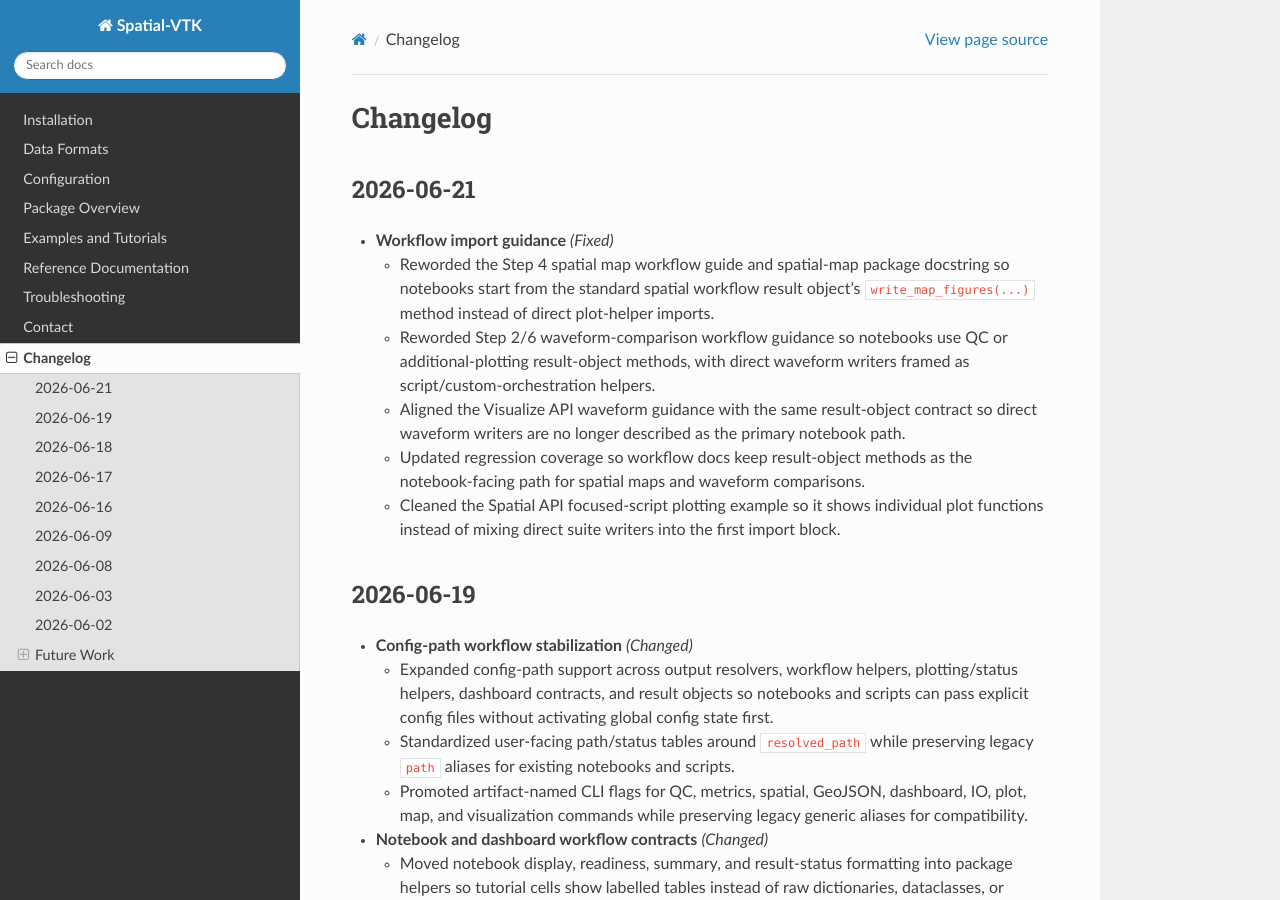
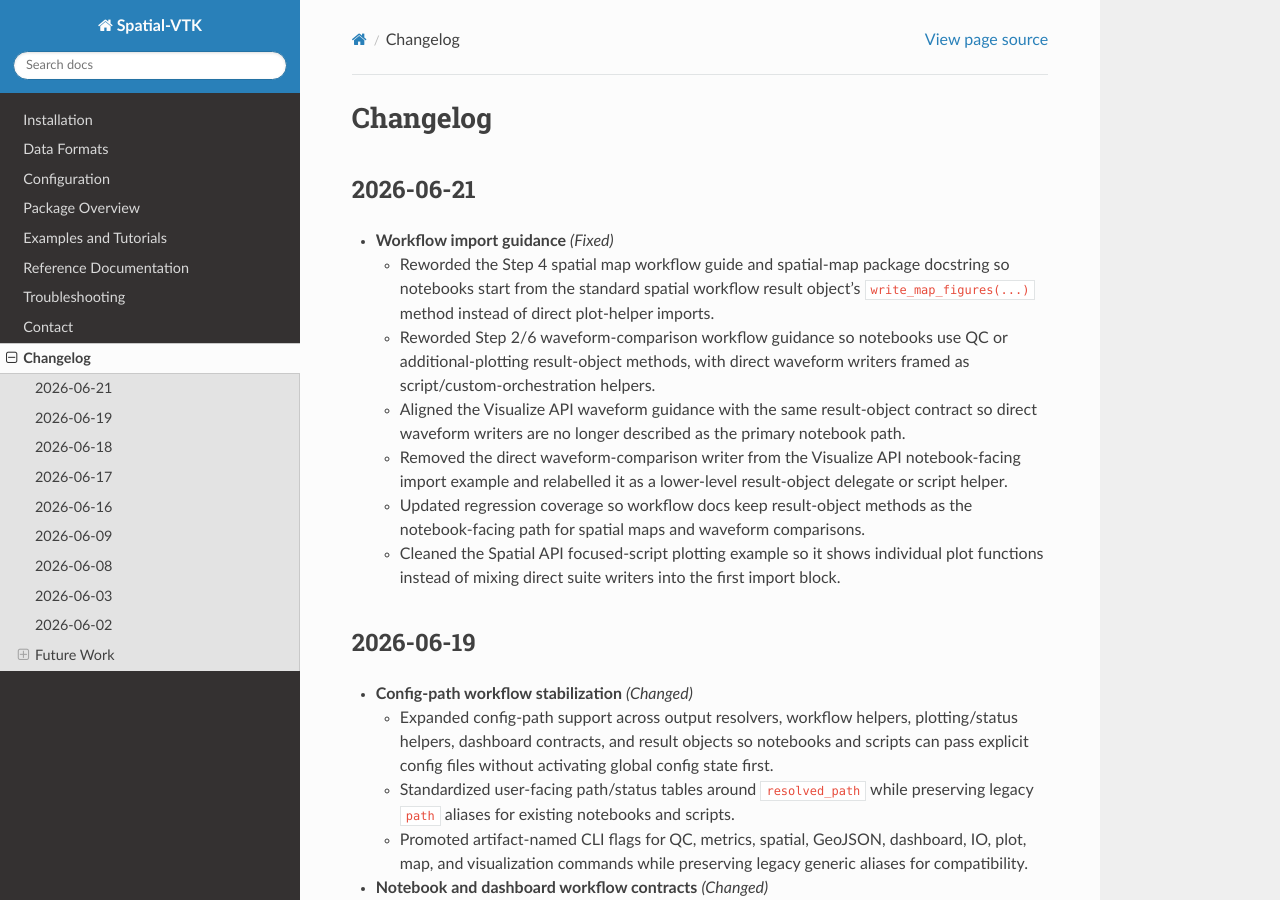
Before and after one commit to bcbirkel/spatial-vtk, a Sphinx documentation site: the page built from docs/changelog.rst, in a window 1280 px wide and 900 px high. Built offline with Sphinx 7.4.7 and the Read the Docs theme 3.1.0, drawn with Linux system fonts in a browser that asks for light colours.

Commit message:
Clarify visualize API import example

```diff
--- a/docs/changelog.rst
+++ b/docs/changelog.rst
@@ -16,6 +16,9 @@
   - Aligned the Visualize API waveform guidance with the same result-object
     contract so direct waveform writers are no longer described as the primary
     notebook path.
+  - Removed the direct waveform-comparison writer from the Visualize API
+    notebook-facing import example and relabelled it as a lower-level
+    result-object delegate or script helper.
   - Updated regression coverage so workflow docs keep result-object methods
     as the notebook-facing path for spatial maps and waveform comparisons.
   - Cleaned the Spatial API focused-script plotting example so it shows
```
Also changed, not shown: docs/reference/api/visualize.rst (+8 -7 lines), 1 other file.
